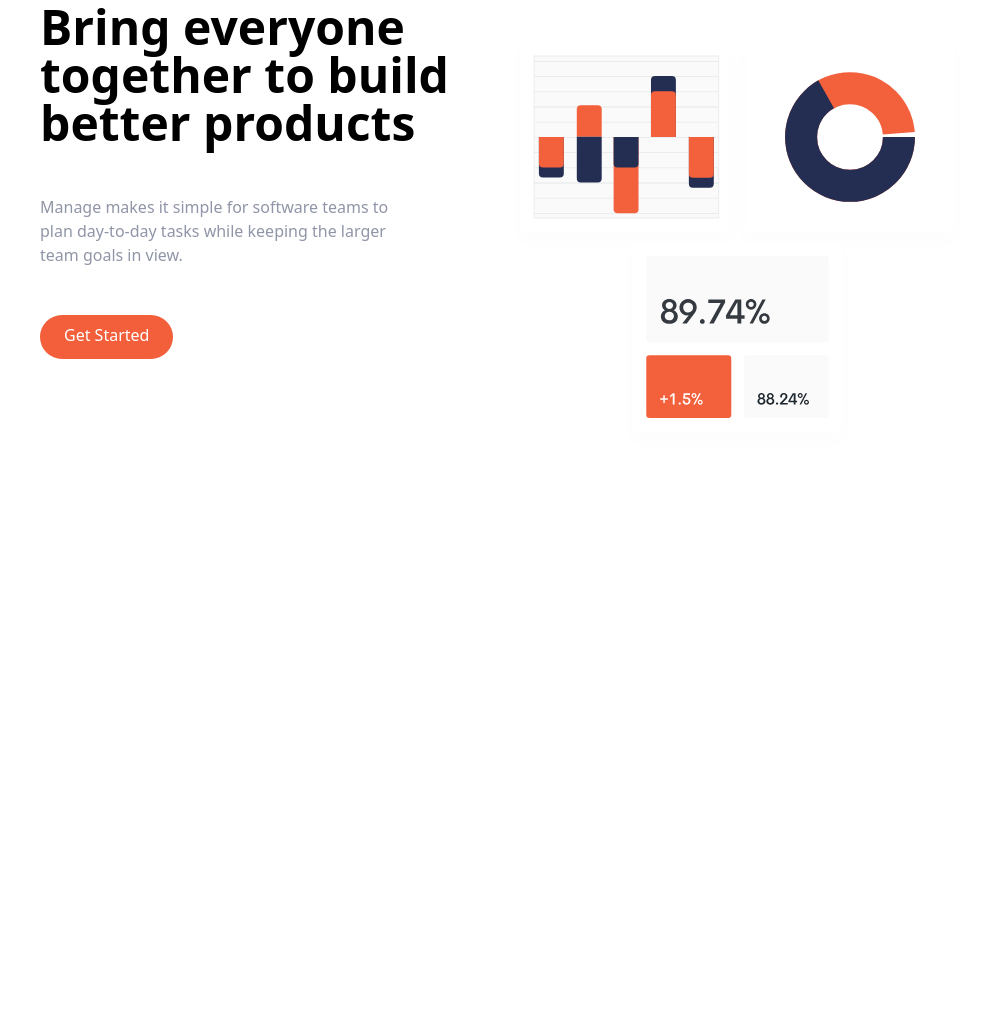
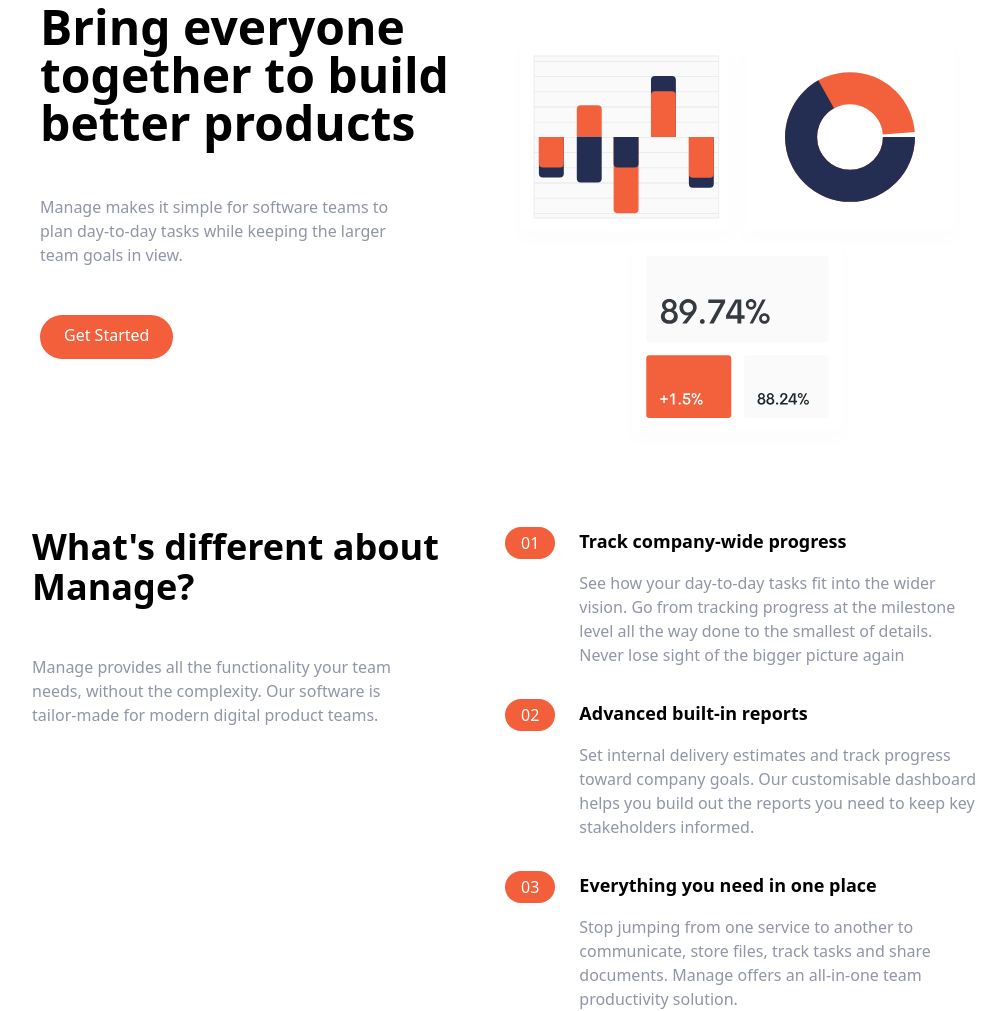
Before and after one commit to Harrytimbog/tailwind-styled-webpage, a website: page index.html in a window 1280 px wide. Shown: the part 129-1140 px from the top of the page, without its empty margins (135-1141 px from the left). Before the commit the page ends 800 px from the top, so only its background shows below. Drawn offline with Linux system fonts and the light colour scheme.

Commit message:
Features section

```diff
--- a/index.html
+++ b/index.html
@@ -64,5 +64,84 @@
         </div>
       </div>
     </section>
+
+    <!-- Features Section -->
+    <section id="features">
+      <!-- Flex container -->
+      <div
+        class="container flex flex-col px-4 mx-auto mt-10 space-y-12 md:space-y-0 md:flex-row"
+      >
+      <!-- What's Different -->
+    <div class="flex flex-col space-y-12 md:w-1/2">
+      <h2 class="max-w-md text-4xl font-bold text-center md:text-left">What's different about Manage?</h2>
+      <p class="max-w-sm text-center text-darkGrayishBlue md:text-left">
+        Manage provides all the functionality your team needs, without the complexity. Our software is tailor-made for modern digital product teams.
+      </p>
+    </div>
+
+    <!-- Numbered List -->
+    <div class="flex flex-col space-y-8 md:w-1/2">
+      <!-- List Item 1 -->
+      <div class="flex flex-col space-y-3 md:space-y-0 md:space-x-6 md:flex-row">
+        <!-- Heading -->
+        <div class="rounded-l-full bg-brightRedSupLight md:bg-transparent">
+          <div class="flex items-center space-x-2">
+            <div class="px-4 py-2 text-white rounded-full md:py-1 bg-brightRed">01</div>
+            <h3 class="text-base font-bold md:mb-4 md:hidden">
+              Track company-wide progress
+            </h3>
+          </div>
+        </div>
+        <div>
+          <h3 class="hidden mb-4 text-lg font-bold md:block">
+            Track company-wide progress
+          </h3>
+          <p class="text-darkGrayishBlue">
+            See how your day-to-day tasks fit into the wider vision. Go from tracking progress at the milestone level all the way done to the smallest of details. Never lose sight of the bigger picture again
+          </p>
+        </div>
+      </div>
+      <!-- List Item 2 -->
+      <div class="flex flex-col space-y-3 md:space-y-0 md:space-x-6 md:flex-row">
+        <!-- Heading -->
+        <div class="rounded-l-full bg-brightRedSupLight md:bg-transparent">
+          <div class="flex items-center space-x-2">
+            <div class="px-4 py-2 text-white rounded-full md:py-1 bg-brightRed">02</div>
+            <h3 class="text-base font-bold md:mb-4 md:hidden">
+              Advanced built-in reports
+            </h3>
+          </div>
+        </div>
+        <div>
+          <h3 class="hidden mb-4 text-lg font-bold md:block">
+            Advanced built-in reports
+          </h3>
+          <p class="text-darkGrayishBlue">
+            Set internal delivery estimates and track progress toward company goals. Our customisable dashboard helps you build out the reports you need to keep key stakeholders informed.
+          </p>
+        </div>
+      </div>
+      <!-- List Item 3 -->
+      <div class="flex flex-col space-y-3 md:space-y-0 md:space-x-6 md:flex-row">
+        <!-- Heading -->
+        <div class="rounded-l-full bg-brightRedSupLight md:bg-transparent">
+          <div class="flex items-center space-x-2">
+            <div class="px-4 py-2 text-white rounded-full md:py-1 bg-brightRed">03</div>
+            <h3 class="text-base font-bold md:mb-4 md:hidden">
+              Everything you need in one place
+            </h3>
+          </div>
+        </div>
+        <div>
+          <h3 class="hidden mb-4 text-lg font-bold md:block">
+            Everything you need in one place
+          </h3>
+          <p class="text-darkGrayishBlue">
+            Stop jumping from one service to another to communicate, store files, track tasks and share documents. Manage offers an all-in-one team productivity solution.
+          </p>
+        </div>
+      </div>
+    </div>
+    </section>
   </body>
 </html>
```
Also changed, not shown: css/main.css.
